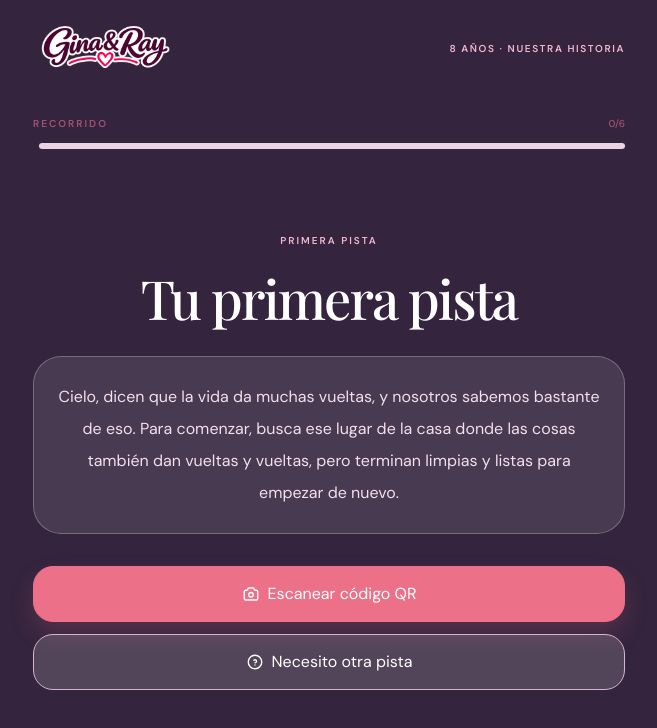
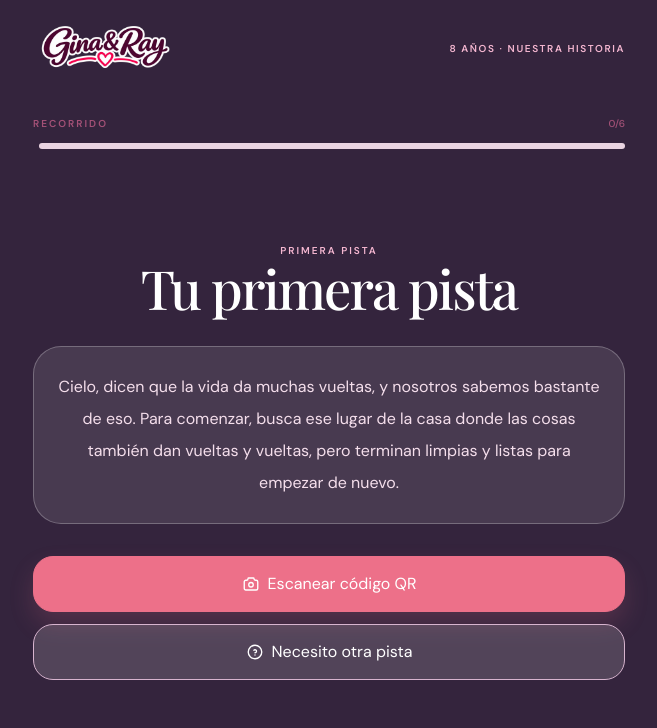
Before and after one commit to raymundo-salazar/our-history, a React (Vite) app: page /pista/1 in a window 1280 px wide. Shown: the top 728 px of the page, without its empty margins (311-968 px from the left). Built offline with nearby package versions, Linux system fonts and the light colour scheme.

Commit message:
fix(ui): tighten clue heading spacing

```diff
--- a/src/pages/HuntPage/index.tsx
+++ b/src/pages/HuntPage/index.tsx
@@ -35,7 +35,7 @@ export const HuntPage = () => {
 						? FIRST_HINT_LABEL
 						: `${NEXT_HINT_LABEL} ${stationIndex + 1}`}
 				</div>
-				<h1 className="mt-5 text-center font-display text-[clamp(38px,10vw,54px)] leading-[1.12] tracking-[-.035em]">
+				<h1 className="text-center font-display text-[clamp(38px,10vw,54px)] leading-[1.12] tracking-[-.035em]">
 					{stationIndex === 0 ? HUNT_TITLE : NEXT_TITLE}
 				</h1>
 				<div className="mt-7 rounded-[28px] border border-white/25 bg-white/10 p-6 text-center">
```
